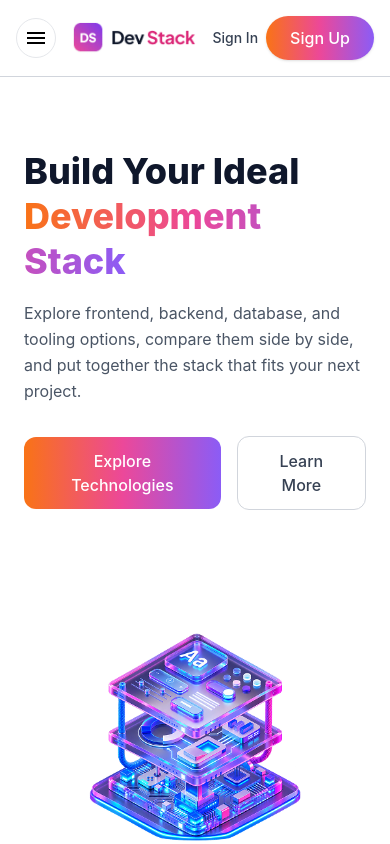
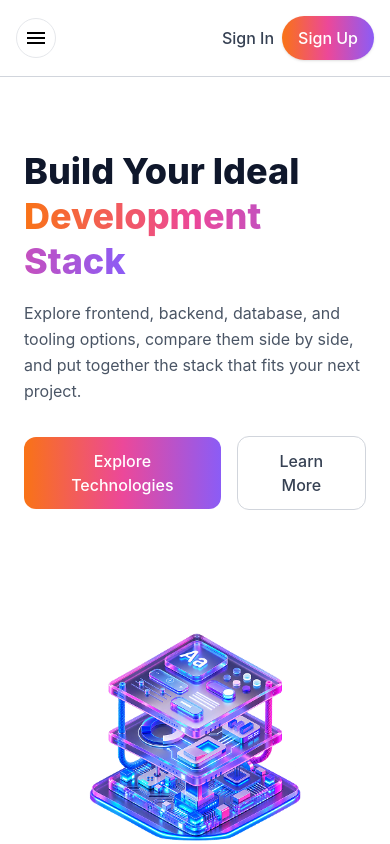
Before and after one commit to sharminakt116-max/Dev-Stack-builder, a React (Vite) app: page / in a window 390 px wide. Shown: the top 844 px of the page. Built offline with nearby package versions, Linux system fonts and the light colour scheme.

Commit message:
Update navbar section

```diff
--- a/src/components/Banner.tsx
+++ b/src/components/Banner.tsx
@@ -1,4 +1,4 @@
-import React from "react";
+
 import Image from "../assets/banner-stack.png";
 
 const Banner = () => {
--- a/src/components/Footer.tsx
+++ b/src/components/Footer.tsx
@@ -1,4 +1,4 @@
-import React from "react";
+
 import Image from "../assets/logo-text.png";
 
 const Footer = () => {
--- a/src/components/Navbar.tsx
+++ b/src/components/Navbar.tsx
@@ -1,15 +1,13 @@
-import React from "react";
 import Logo from "../assets/logo-text.png";
 
 const Navbar = () => {
   return (
     <nav className="sticky top-0 bg-white py-4 border-b border-gray-300 z-50">
 
-      {/* Mobile Navbar */}
-      <div className="flex md:hidden items-center justify-between px-4">
+      <div className="max-w-7xl mx-auto px-4 flex items-center justify-between">
 
-        {/* Hamburger */}
-        <button className="w-10 h-10 flex items-center justify-center rounded-full border border-gray-200">
+
+        <button className="md:hidden w-10 h-10 flex items-center justify-center rounded-full border border-gray-200">
           <svg
             xmlns="http://www.w3.org/2000/svg"
             width="24"
@@ -21,35 +19,23 @@ const Navbar = () => {
           </svg>
         </button>
 
-        {/* Logo */}
-        <img src={Logo} alt="Dev Stack" className="h-8 "/>
 
-        {/* Mobile Buttons */}
-        <div className="flex items-center gap-2">
-          <button className="text-gray-700 text-sm font-medium">
-            Sign In
-          </button>
-
-          <button className="gradient-button hover:opacity-90 text-white font-medium px-6 py-2.5 rounded-full
-          transition shadow-sm">Sign Up</button>
-        </div>
-      </div>
+        <img
+          src={Logo}
+          alt="Dev Stack"
+          className="hidden md:block h-8"
+        />
 
 
-      {/* Desktop Navbar */}
-      <div className="hidden md:flex justify-between items-center gap-4 max-w-7xl mx-auto">
-
-        {/* Logo */}
-        <img src={Logo} alt="Dev Stack" className="h-8"/>
-
-        {/* Navigation */}
-        <ul className="flex gap-6 py-2">
+        <ul className="hidden md:flex gap-6 py-2">
           <li>
-            <a href="/" className="gradient-text font-semibold"> Home </a>
-            </li>
+            <a href="/" className="gradient-text font-semibold">
+              Home
+            </a>
+          </li>
 
           <li>
-           <a href="/">Technologies</a>
+            <a href="/">Technologies</a>
           </li>
 
           <li>
@@ -65,20 +51,20 @@ const Navbar = () => {
           </li>
         </ul>
 
-        {/* Desktop Buttons */}
-        <div className="flex items-center gap-6">
+
+        <div className="flex items-center gap-2 md:gap-6">
 
           <button className="text-gray-700 hover:text-pink-600 font-medium transition">
             Sign In
           </button>
 
-          <button className="gradient-button hover:opacity-90 text-white font-medium px-6 py-2.5 rounded-full transition shadow-sm">
+          <button className="gradient-button hover:opacity-90 text-white font-medium px-4 md:px-6 py-2.5 rounded-full transition shadow-sm">
             Sign Up
           </button>
 
         </div>
+
       </div>
-
     </nav>
   );
 };
--- a/src/components/technology/Technologies.tsx
+++ b/src/components/technology/Technologies.tsx
@@ -83,19 +83,7 @@ const Technologies = ({
                 </span>
               </div>
 
-              {/* Add Button */}
-              {/* <button
-                onClick={() => onAddToStack(item)}
-                className={`w-full py-4 rounded-xl text-xs font-bold transition ${
-                  isSelected
-                    ? "bg-gray-300 text-gray-500"
-                    : "bg-black text-white hover:bg-gray-800"
-                }`}
-              >
-                {isSelected ? "Added to Stack" : "Add to Stack"}
-              </button> */}
-      <button
-  onClick={() => onAddToStack(item)}disabled={isSelected} className={`w-full py-4 rounded-xl text-xs font-bold transition
+      <button onClick={() => onAddToStack(item)}disabled={isSelected} className={`w-full py-4 rounded-xl text-xs font-bold transition
     ${ isSelected ? "bg-gray-300 text-gray-500 cursor-not-allowed": "bg-black text-white hover:bg-gray-800"}`}>
 
   {isSelected ? "✓ Added to Stack" : "Add to Stack"}
```
